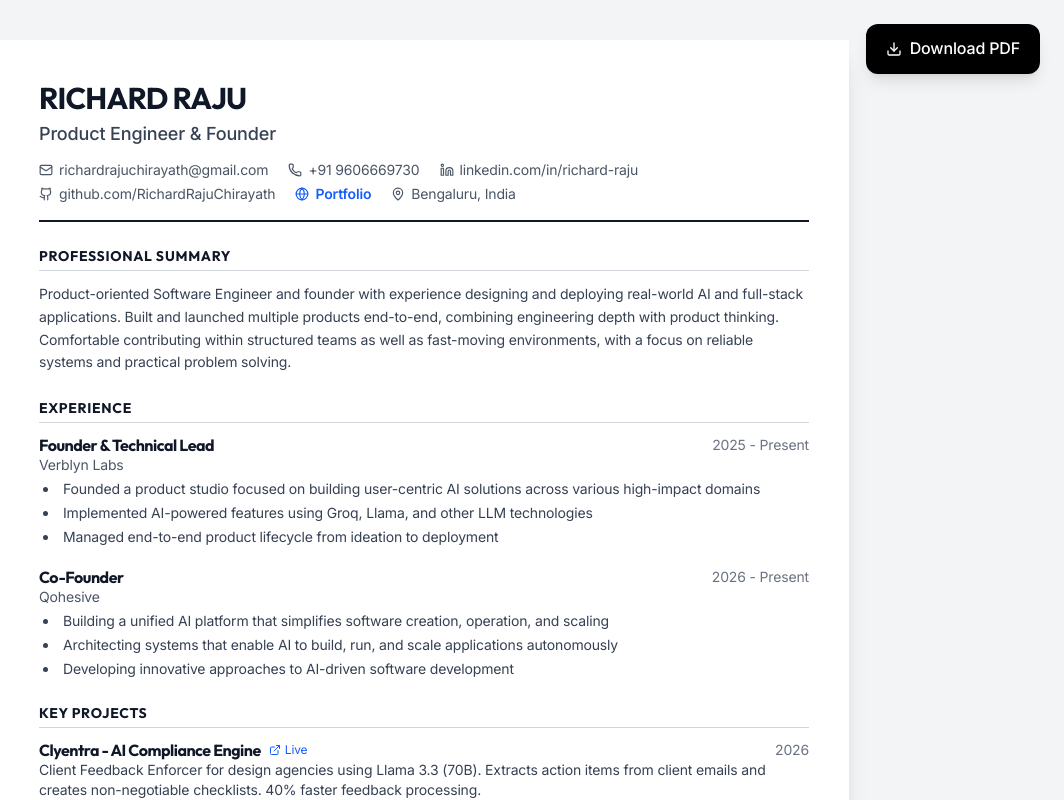
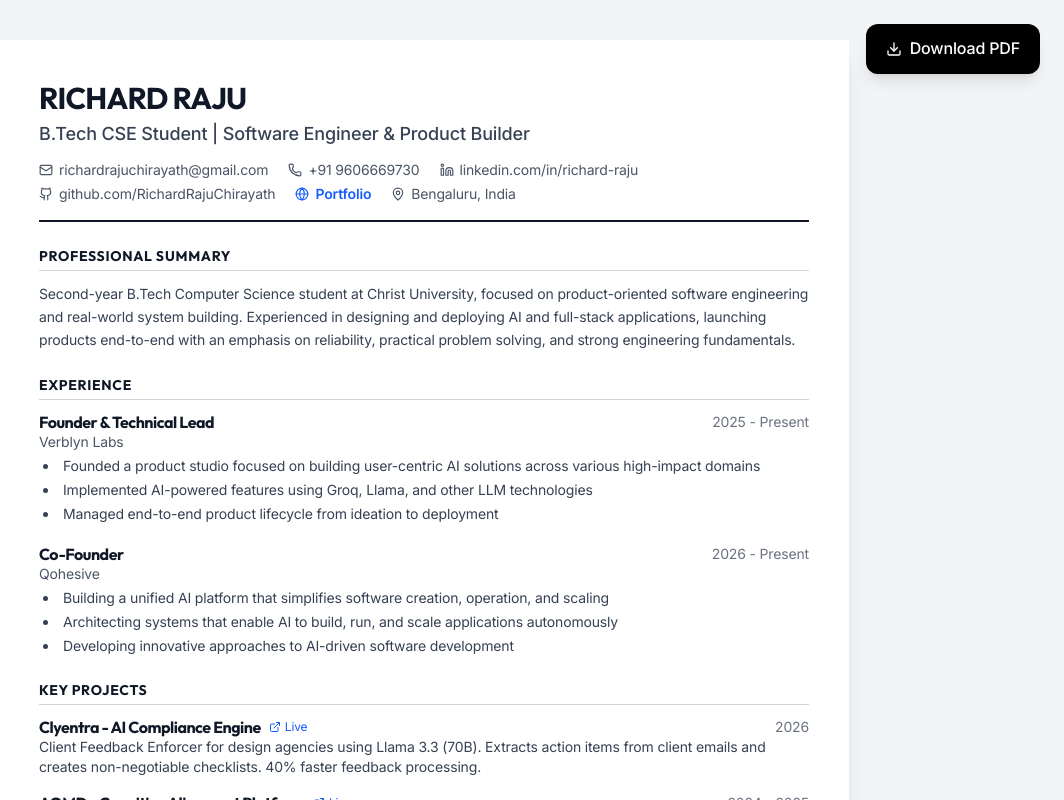
Before and after one commit to RichardRajuChirayath/Portfolio-, a Next.js app: page /resume in a window 1280 px wide. Shown: the top 800 px of the page, without its empty margins (216-1280 px from the left). Built offline with nearby package versions, Linux system fonts and the light colour scheme.

Commit message:
docs: update professional summary and subtitle in resume

```diff
--- a/src/app/resume/page.tsx
+++ b/src/app/resume/page.tsx
@@ -3,7 +3,7 @@ import { Resume } from '@/components/Resume';
 
 export const metadata: Metadata = {
     title: "Resume | Richard Raju - Product Engineer & Founder",
-    description: "Product-oriented Software Engineer and founder with experience designing and deploying real-world AI and full-stack applications. Built and launched multiple products end-to-end, combining engineering depth with product thinking.",
+    description: "Second-year B.Tech Computer Science student at Christ University, focused on product-oriented software engineering and real-world system building.",
 };
 
 export default function ResumePage() {
--- a/src/components/Resume.tsx
+++ b/src/components/Resume.tsx
@@ -35,7 +35,7 @@ export const Resume = () => {
                                 RICHARD RAJU
                             </h1>
                             <p className="text-lg font-medium text-gray-700 mb-3">
-                                Product Engineer & Founder
+                                B.Tech CSE Student | Software Engineer & Product Builder
                             </p>
                             <div className="flex flex-wrap gap-x-5 gap-y-1 text-sm text-gray-600">
                                 <a href="mailto:richardrajuchirayath@gmail.com" className="flex items-center gap-1.5 hover:text-gray-900">
@@ -71,7 +71,7 @@ export const Resume = () => {
                                 Professional Summary
                             </h2>
                             <p className="text-sm text-gray-700 leading-relaxed">
-                                Product-oriented Software Engineer and founder with experience designing and deploying real-world AI and full-stack applications. Built and launched multiple products end-to-end, combining engineering depth with product thinking. Comfortable contributing within structured teams as well as fast-moving environments, with a focus on reliable systems and practical problem solving.
+                                Second-year B.Tech Computer Science student at Christ University, focused on product-oriented software engineering and real-world system building. Experienced in designing and deploying AI and full-stack applications, launching products end-to-end with an emphasis on reliability, practical problem solving, and strong engineering fundamentals.
                             </p>
                         </section>
 
```
